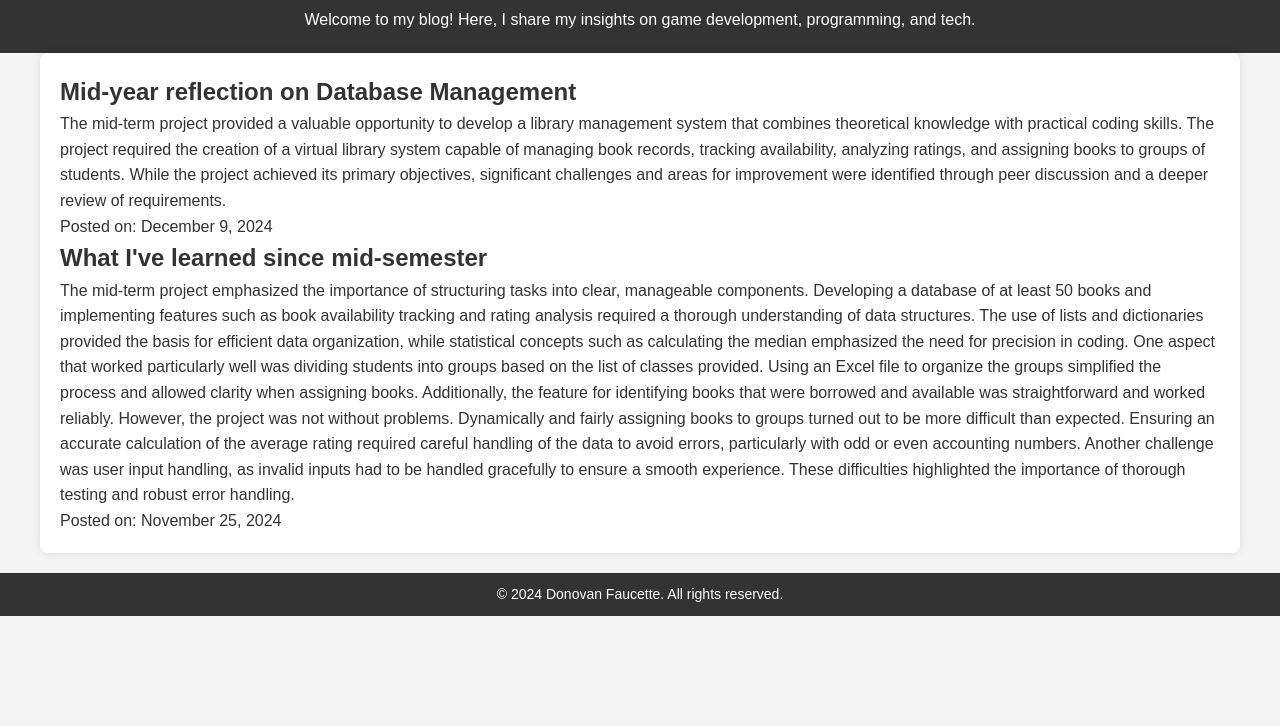
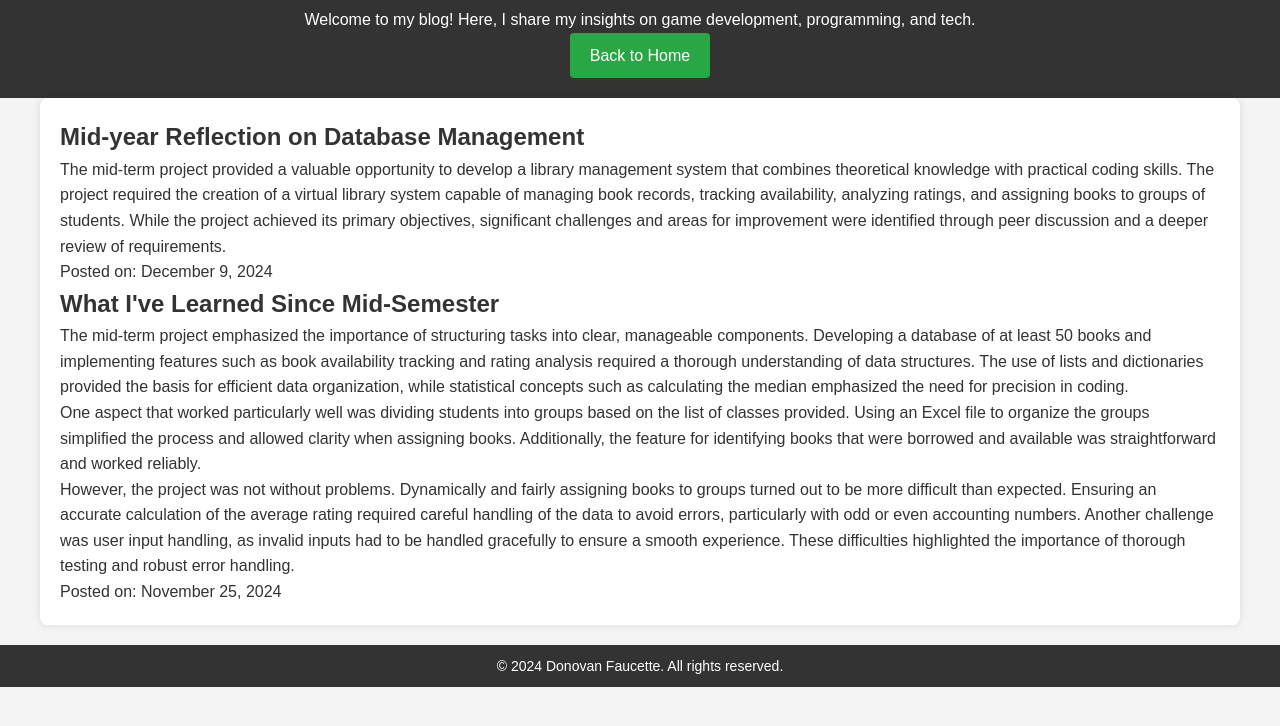
Before and after one commit to faucetted0530/faucetted0530.github.io, a plain HTML site: page blog.html in a window 1280 px wide. Shown: the part 74-800 px from the top of the page. Drawn offline with Linux system fonts and the light colour scheme.

Commit message:
Update blog.html

```diff
--- a/blog.html
+++ b/blog.html
@@ -12,11 +12,14 @@
   <header>
     <h1>My Blog</h1>
     <p>Welcome to my blog! Here, I share my insights on game development, programming, and tech.</p>
+    <nav>
+      <a href="index.html" class="blog-button">Back to Home</a>
+    </nav>
   </header>
 
   <main>
     <article>
-      <h2>Mid-year reflection on Database Management</h2>
+      <h2>Mid-year Reflection on Database Management</h2>
       <p>
         The mid-term project provided a valuable opportunity to develop a library management system that combines theoretical knowledge with practical coding skills. The project required the creation of a virtual library system capable of managing book records, tracking availability, analyzing ratings, and assigning books to groups of students. While the project achieved its primary objectives, significant challenges and areas for improvement were identified through peer discussion and a deeper review of requirements.
       </p>
@@ -24,11 +27,15 @@
     </article>
 
     <article>
-      <h2>What I've learned since mid-semester</h2>
+      <h2>What I've Learned Since Mid-Semester</h2>
       <p>
         The mid-term project emphasized the importance of structuring tasks into clear, manageable components. Developing a database of at least 50 books and implementing features such as book availability tracking and rating analysis required a thorough understanding of data structures. The use of lists and dictionaries provided the basis for efficient data organization, while statistical concepts such as calculating the median emphasized the need for precision in coding.
-One aspect that worked particularly well was dividing students into groups based on the list of classes provided. Using an Excel file to organize the groups simplified the process and allowed clarity when assigning books. Additionally, the feature for identifying books that were borrowed and available was straightforward and worked reliably.
-However, the project was not without problems. Dynamically and fairly assigning books to groups turned out to be more difficult than expected. Ensuring an accurate calculation of the average rating required careful handling of the data to avoid errors, particularly with odd or even accounting numbers. Another challenge was user input handling, as invalid inputs had to be handled gracefully to ensure a smooth experience. These difficulties highlighted the importance of thorough testing and robust error handling.
+      </p>
+      <p>
+        One aspect that worked particularly well was dividing students into groups based on the list of classes provided. Using an Excel file to organize the groups simplified the process and allowed clarity when assigning books. Additionally, the feature for identifying books that were borrowed and available was straightforward and worked reliably.
+      </p>
+      <p>
+        However, the project was not without problems. Dynamically and fairly assigning books to groups turned out to be more difficult than expected. Ensuring an accurate calculation of the average rating required careful handling of the data to avoid errors, particularly with odd or even accounting numbers. Another challenge was user input handling, as invalid inputs had to be handled gracefully to ensure a smooth experience. These difficulties highlighted the importance of thorough testing and robust error handling.
       </p>
       <p>Posted on: <time datetime="2024-11-25">November 25, 2024</time></p>
     </article>
```
